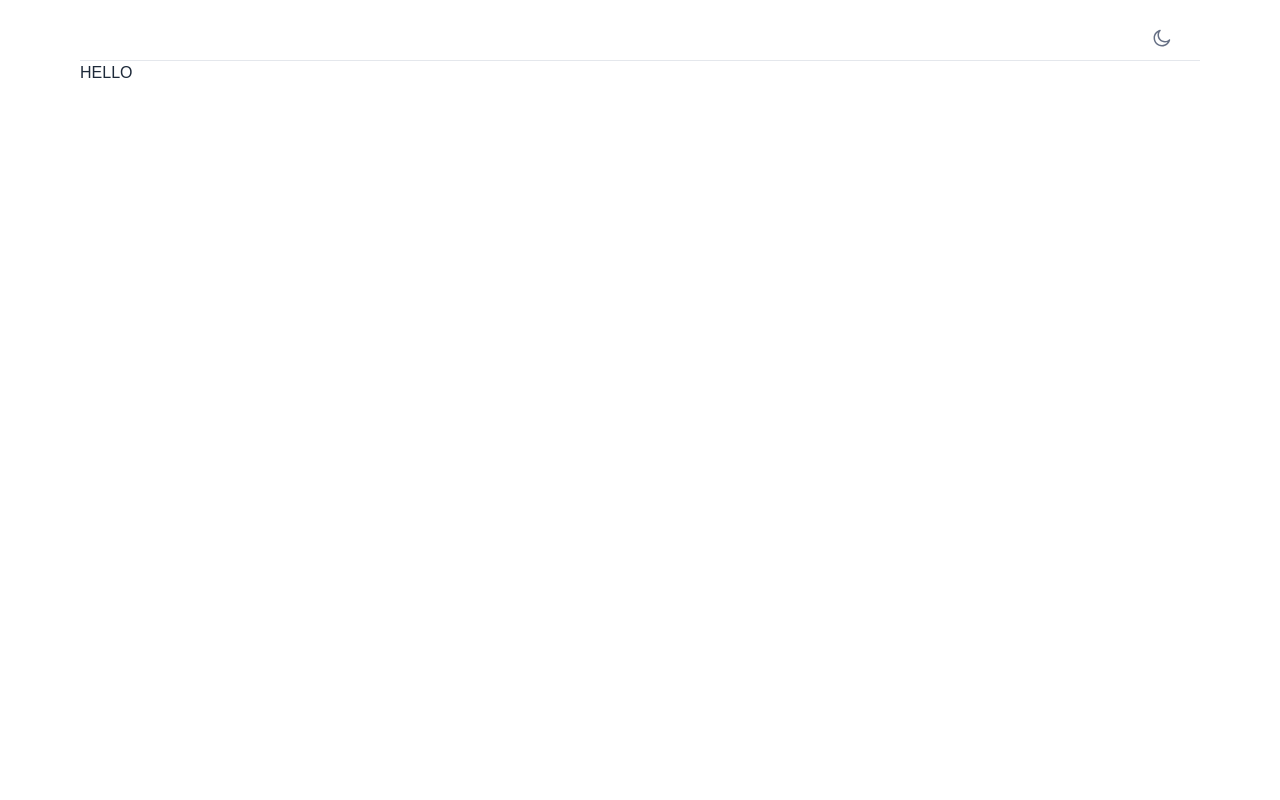
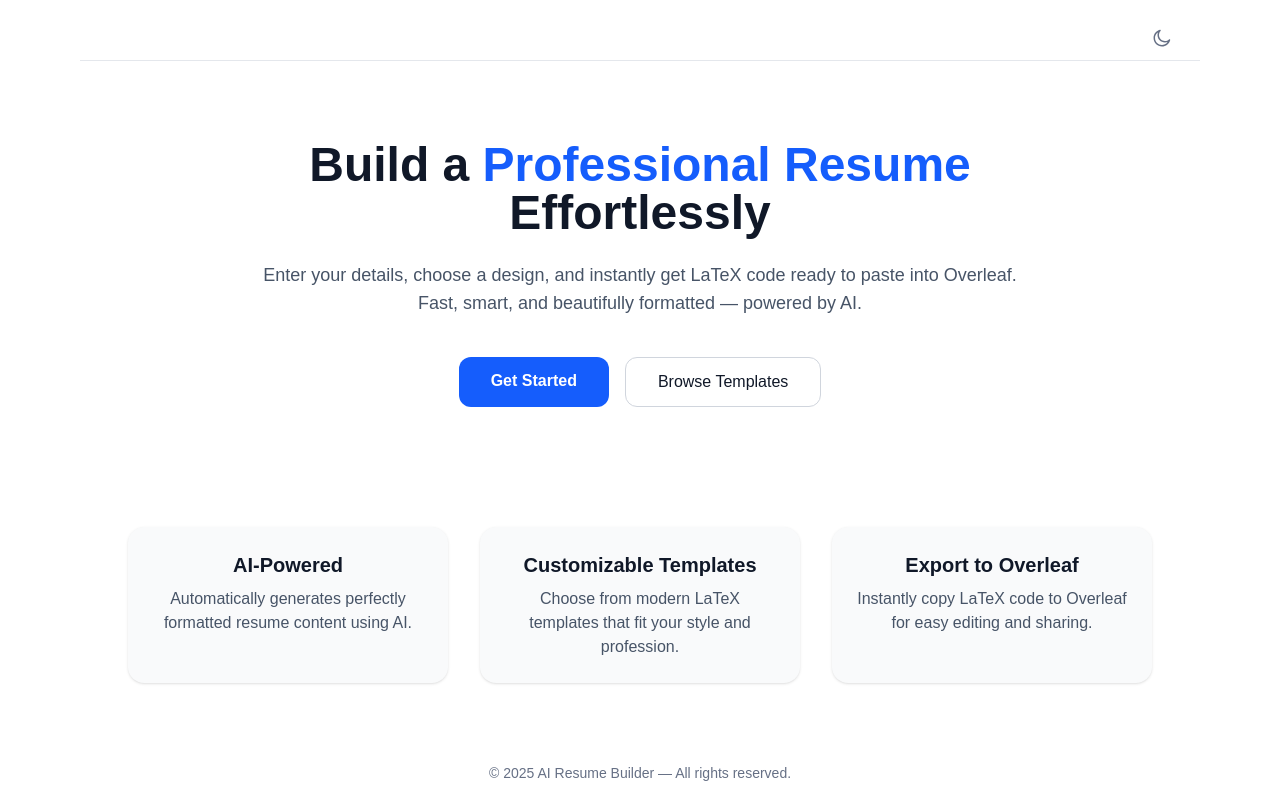
Before and after one commit to Sandaru428/smartcv, a Next.js app: page / in a window 1280 px wide. Built offline with nearby package versions, Linux system fonts and the light colour scheme.

Commit message:
landing page initiated

```diff
--- a/package.json
+++ b/package.json
@@ -13,6 +13,7 @@
     "@supabase/ssr": "^0.7.0",
     "@supabase/supabase-js": "^2.75.0",
     "@tabler/icons-react": "^3.35.0",
+    "framer-motion": "^12.23.24",
     "lucide-react": "^0.545.0",
     "next": "15.5.5",
     "next-themes": "^0.4.6",
--- a/src/app/page.tsx
+++ b/src/app/page.tsx
@@ -1,6 +1,112 @@
+"use client";
 
-export default function Home() {
+import Link from "next/link";
+import { motion } from "framer-motion";
+
+export default function HomePage() {
   return (
-    <div className="text-gray-800 dark:text-white/90">HELLO</div>
+    <main className="min-h-[90vh] bg-white dark:bg-gray-900 text-gray-900 dark:text-gray-100 flex flex-col items-center justify-center px-6">
+      {/* Hero Section */}
+      <motion.section
+        initial={{ opacity: 0, y: 30 }}
+        animate={{ opacity: 1, y: 0 }}
+        transition={{ duration: 0.8 }}
+        className="text-center max-w-3xl py-20"
+      >
+        <motion.h1
+          initial={{ opacity: 0, y: 20 }}
+          animate={{ opacity: 1, y: 0 }}
+          transition={{ duration: 0.7, delay: 0.1 }}
+          className="text-5xl font-extrabold mb-6"
+        >
+          Build a{" "}
+          <span className="text-blue-600 dark:text-blue-400">
+            Professional Resume
+          </span>{" "}
+          Effortlessly
+        </motion.h1>
+
+        <motion.p
+          initial={{ opacity: 0 }}
+          animate={{ opacity: 1 }}
+          transition={{ duration: 0.8, delay: 0.3 }}
+          className="text-lg text-gray-600 dark:text-gray-300 mb-10"
+        >
+          Enter your details, choose a design, and instantly get LaTeX code ready to paste into Overleaf.
+          Fast, smart, and beautifully formatted — powered by AI.
+        </motion.p>
+
+        <motion.div
+          initial={{ opacity: 0, scale: 0.95 }}
+          animate={{ opacity: 1, scale: 1 }}
+          transition={{ duration: 0.6, delay: 0.5 }}
+          className="flex flex-col sm:flex-row justify-center gap-4"
+        >
+          <Link
+            href="/home"
+            className="px-8 py-3 rounded-xl bg-blue-600 hover:bg-blue-700 text-white font-semibold transition duration-200"
+          >
+            Get Started
+          </Link>
+          <Link
+            href="/templates"
+            className="px-8 py-3 rounded-xl border border-gray-300 dark:border-gray-700 hover:bg-gray-100 dark:hover:bg-gray-800 transition duration-200"
+          >
+            Browse Templates
+          </Link>
+        </motion.div>
+      </motion.section>
+
+      {/* Features Section */}
+      <motion.section
+        initial="hidden"
+        whileInView="visible"
+        viewport={{ once: true }}
+        transition={{ staggerChildren: 0.2 }}
+        variants={{
+          hidden: { opacity: 0, y: 40 },
+          visible: { opacity: 1, y: 0 },
+        }}
+        className="grid sm:grid-cols-3 gap-8 mt-10 max-w-5xl text-center"
+      >
+        {[
+          {
+            title: "AI-Powered",
+            text: "Automatically generates perfectly formatted resume content using AI.",
+          },
+          {
+            title: "Customizable Templates",
+            text: "Choose from modern LaTeX templates that fit your style and profession.",
+          },
+          {
+            title: "Export to Overleaf",
+            text: "Instantly copy LaTeX code to Overleaf for easy editing and sharing.",
+          },
+        ].map((feature, index) => (
+          <motion.div
+            key={index}
+            variants={{
+              hidden: { opacity: 0, y: 40 },
+              visible: { opacity: 1, y: 0 },
+            }}
+            transition={{ duration: 0.6 }}
+            className="p-6 rounded-2xl bg-gray-50 dark:bg-gray-800 shadow-sm hover:shadow-md transition"
+          >
+            <h3 className="text-xl font-semibold mb-2">{feature.title}</h3>
+            <p className="text-gray-600 dark:text-gray-400">{feature.text}</p>
+          </motion.div>
+        ))}
+      </motion.section>
+
+      {/* Footer */}
+      <motion.footer
+        initial={{ opacity: 0 }}
+        animate={{ opacity: 1 }}
+        transition={{ duration: 1, delay: 0.8 }}
+        className="mt-20 text-gray-500 dark:text-gray-400 text-sm"
+      >
+        © {new Date().getFullYear()} AI Resume Builder — All rights reserved.
+      </motion.footer>
+    </main>
   );
 }
--- a/src/components/ui/FileInput.tsx
+++ b/src/components/ui/FileInput.tsx
@@ -9,7 +9,7 @@ const FileInput: FC<FileInputProps> = ({ className, onChange }) => {
   return (
     <input
       type="file"
-      className={`focus:border-ring-brand-300 h-11 w-full overflow-hidden rounded-lg border border-gray-300 bg-transparent text-sm text-gray-500 shadow-theme-xs transition-colors file:mr-5 file:border-collapse file:cursor-pointer file:rounded-l-lg file:border-0 file:border-r file:border-solid file:border-gray-200 file:bg-gray-50 file:py-3 file:pl-3.5 file:pr-3 file:text-sm file:text-gray-700 placeholder:text-gray-400 hover:file:bg-gray-100 focus:outline-hidden focus:file:ring-brand-300 dark:border-gray-700 dark:bg-gray-900 dark:text-gray-400 dark:text-white/90 dark:file:border-gray-800 dark:file:bg-white/[0.03] dark:file:text-gray-400 dark:placeholder:text-gray-400 ${className}`}
+      className={`focus:border-ring-brand-300 h-11 w-full overflow-hidden rounded-lg border border-gray-300 bg-transparent text-sm text-gray-500 shadow-theme-xs transition-colors file:mr-5 file:border-collapse file:cursor-pointer file:rounded-l-lg file:border-0 file:border-r file:border-solid file:border-gray-200 file:bg-gray-50 file:py-3 file:pl-3.5 file:pr-3 file:text-sm file:text-gray-700 placeholder:text-gray-400 hover:file:bg-gray-100 focus:outline-hidden focus:file:ring-brand-300 dark:border-gray-700 dark:bg-gray-900 dark:text-white/90 dark:file:border-gray-800 dark:file:bg-white/[0.03] dark:file:text-gray-400 dark:placeholder:text-gray-400 ${className}`}
       onChange={onChange}
     />
   );
```
Also changed, not shown: 1 other file (tests, documents, lock files or other folders).
